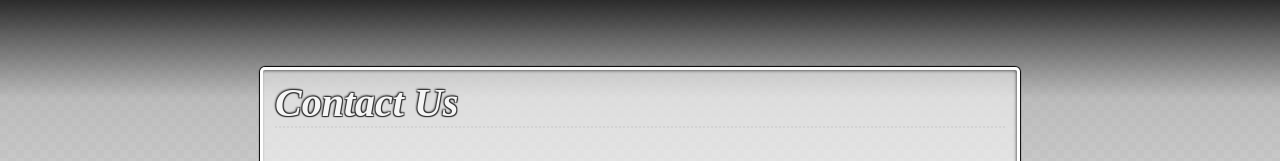
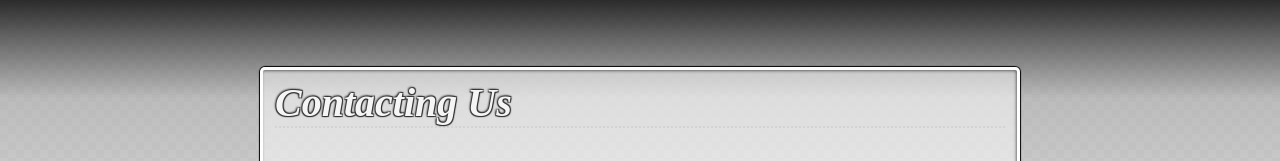
Before and after one commit to PerfectlyCromulentLtd/PerfectlyCromulentLtd.github.io, a plain HTML site: page index.html in a window 1280 px wide. Shown: the part 226-387 px from the top of the page. Drawn offline with Linux system fonts and the light colour scheme; a web font is replaced by a local one.

Commit message:
Update index.html

```diff
--- a/index.html
+++ b/index.html
@@ -18,7 +18,7 @@
 
         <div class="section">
             <div class="sectionInset">
-                <div class="sectionHeader">Contact Us</div>
+                <div class="sectionHeader">Contacting Us</div>
                 <div class="sectionContent">
                     <div class="sectionSubHeader">LinkedIn</div>
                     <div>
```
